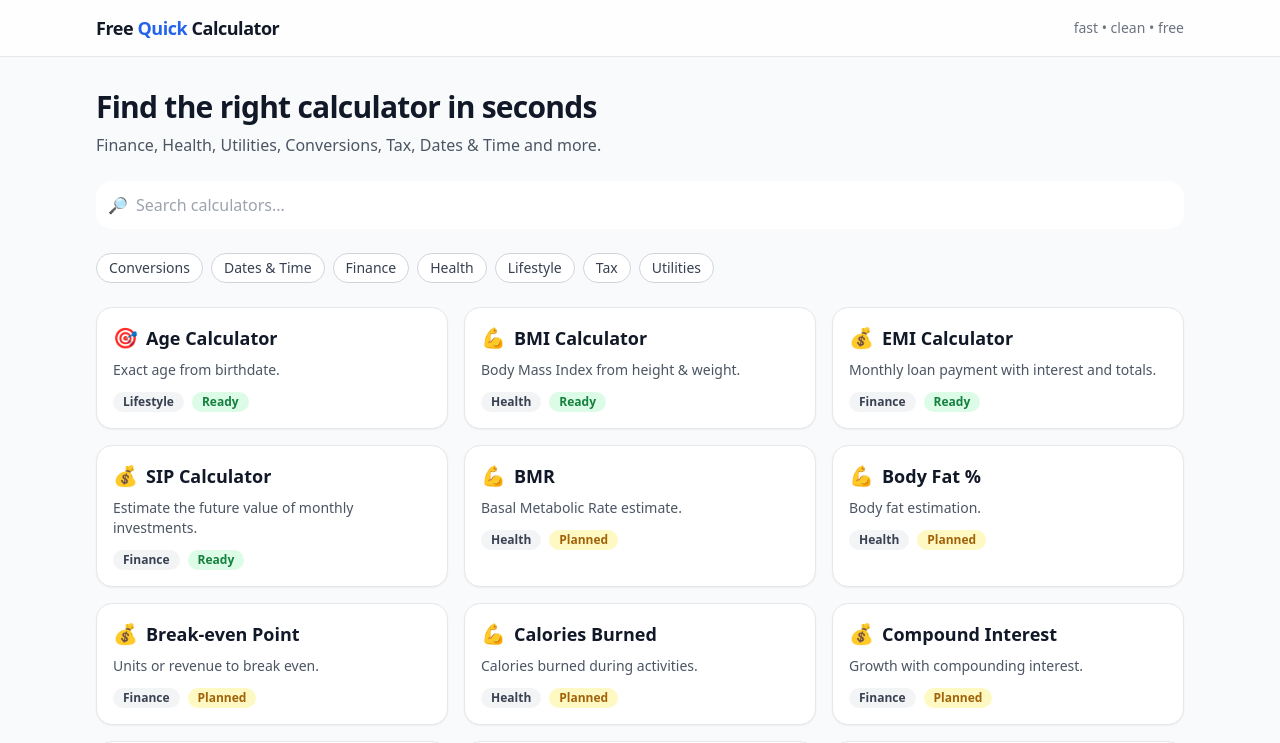
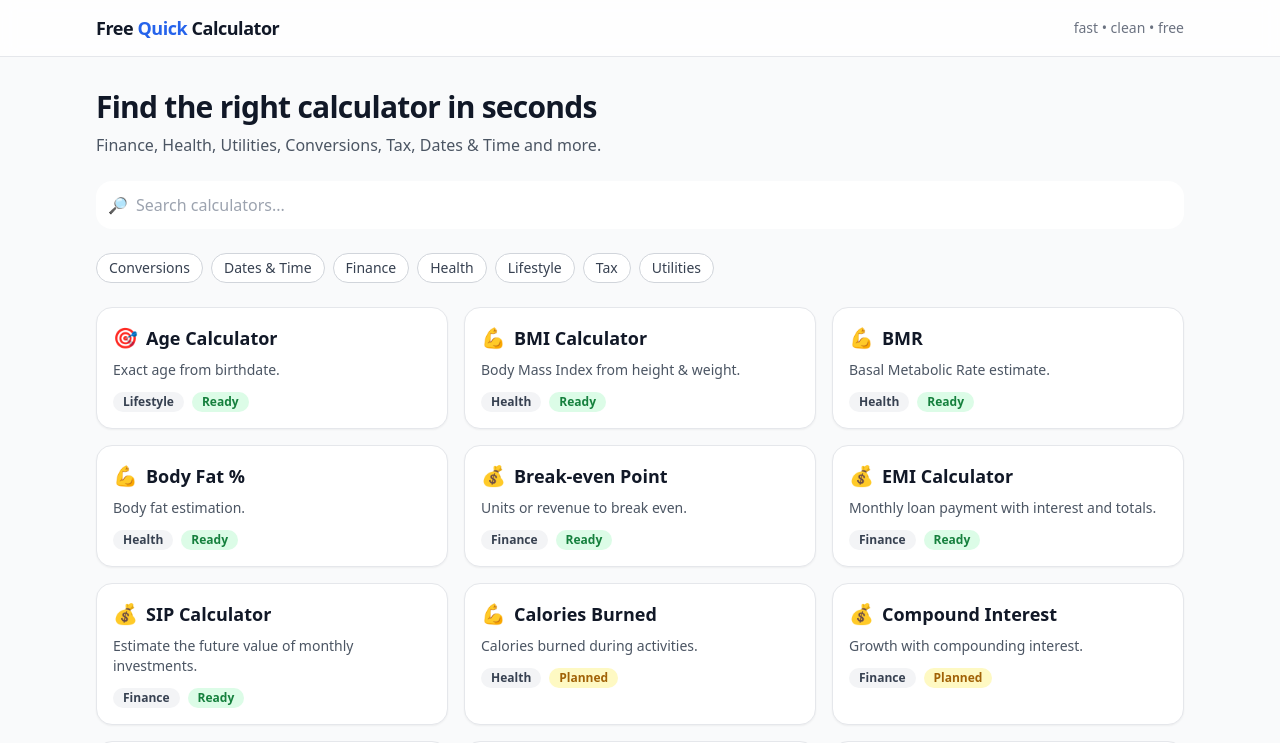
Before and after one commit to dhaneshkmd/freequickcalculator, a Next.js app: page / in a window 1280 px wide. Shown: the top 743 px of the page. Built offline with nearby package versions, Linux system fonts and the light colour scheme.

Commit message:
Update calculators.ts

```diff
--- a/data/calculators.ts
+++ b/data/calculators.ts
@@ -1,5 +1,5 @@
 export type Category = 'Finance'|'Health'|'Utilities'|'Conversions'|'Tax'|'Dates & Time'|'Lifestyle';
-export type ComponentId = 'SIP'|'EMI'|'BMI'|'AGE'|null;
+export type ComponentId = 'SIP'|'EMI'|'BMI'|'AGE'|'BMR'|'BODY_FAT'|'BREAK_EVEN'|null;
 
 export type Calculator = {
   name: string;
@@ -23,14 +23,22 @@ export const calculators: Calculator[] = [
   {name:"Mortgage Payment",slug:"mortgage",description:"Home loan monthly payment.",category:"Finance",keywords:["mortgage","home"],status:"planned",componentId:null},
   {name:"Home Affordability",slug:"home-affordability",description:"Estimate home purchase budget.",category:"Finance",keywords:["mortgage","budget"],status:"planned",componentId:null},
   {name:"ROI",slug:"roi",description:"Return on Investment percentage.",category:"Finance",keywords:["return","profit"],status:"planned",componentId:null,formulaNote:"(Gain - Cost)/Cost"},
-  {name:"Break-even Point",slug:"break-even",description:"Units or revenue to break even.",category:"Finance",keywords:["fixed cost","margin"],status:"planned",componentId:null},
+
+  // ✅ Break-even now live
+  {name:"Break-even Point",slug:"break-even",description:"Units or revenue to break even.",category:"Finance",keywords:["fixed cost","margin"],status:"ready",componentId:"BREAK_EVEN",formulaNote:"Q = Fixed / (Price − Variable); Revenue = Q × Price"},
+
   {name:"Inflation Adjusted Return",slug:"inflation-adjusted",description:"Real return after inflation.",category:"Finance",keywords:["inflation","real"],status:"planned",componentId:null},
   {name:"Fixed Deposit (FD)",slug:"fd",description:"FD maturity and interest.",category:"Finance",keywords:["fd","bank"],status:"planned",componentId:null},
   {name:"Recurring Deposit (RD)",slug:"rd",description:"RD maturity value.",category:"Finance",keywords:["rd","bank"],status:"planned",componentId:null},
   {name:"Savings Goal",slug:"savings-goal",description:"Monthly saving needed for a goal.",category:"Finance",keywords:["goal","savings"],status:"planned",componentId:null},
   {name:"Currency Converter",slug:"currency-converter",description:"Convert amounts across currencies.",category:"Finance",keywords:["forex","currency"],status:"planned",componentId:null},
-  {name:"BMR",slug:"bmr",description:"Basal Metabolic Rate estimate.",category:"Health",keywords:["metabolism","calorie"],status:"planned",componentId:null},
-  {name:"Body Fat %",slug:"body-fat",description:"Body fat estimation.",category:"Health",keywords:["fat","composition"],status:"planned",componentId:null},
+
+  // ✅ BMR now live
+  {name:"BMR",slug:"bmr",description:"Basal Metabolic Rate estimate.",category:"Health",keywords:["metabolism","calorie"],status:"ready",componentId:"BMR",formulaNote:"Mifflin–St Jeor"},
+
+  // ✅ Body Fat now live
+  {name:"Body Fat %",slug:"body-fat",description:"Body fat estimation.",category:"Health",keywords:["fat","composition"],status:"ready",componentId:"BODY_FAT",formulaNote:"U.S. Navy method"},
+
   {name:"Daily Calorie Needs",slug:"daily-calories",description:"Maintenance calories per day.",category:"Health",keywords:["tdee","calories"],status:"planned",componentId:null},
   {name:"Calories Burned",slug:"calories-burned",description:"Calories burned during activities.",category:"Health",keywords:["exercise","burn"],status:"planned",componentId:null},
   {name:"Pregnancy Due Date",slug:"pregnancy-due-date",description:"Estimate due date from LMP.",category:"Health",keywords:["due date","pregnancy"],status:"planned",componentId:null},
@@ -45,7 +53,8 @@ export const calculators: Calculator[] = [
   {name:"Sales Tax",slug:"sales-tax",description:"Price with sales tax.",category:"Tax",keywords:["sales","tax"],status:"planned",componentId:null},
   {name:"Date Difference",slug:"date-diff",description:"Days between dates.",category:"Dates & Time",keywords:["date","difference"],status:"planned",componentId:null},
   {name:"Time Zone Converter",slug:"time-zone",description:"Convert across time zones.",category:"Dates & Time",keywords:["time","zone","utc"],status:"planned",componentId:null},
-  {name:"Age Calculator",slug:"age",description:"Exact age from birthdate.",category:"Lifestyle",keywords:["age","birthday"],status:"ready",componentId:"AGE"}, // ← COMMA here
+
+  {name:"Age Calculator",slug:"age",description:"Exact age from birthdate.",category:"Lifestyle",keywords:["age","birthday"],status:"ready",componentId:"AGE"},
   {name:"Leap Year Checker",slug:"leap-year",description:"Is a year a leap year?",category:"Dates & Time",keywords:["leap","year"],status:"planned",componentId:null}
 ];
 
```
